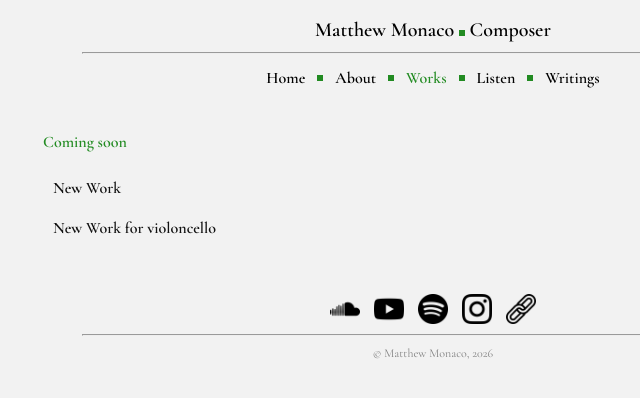
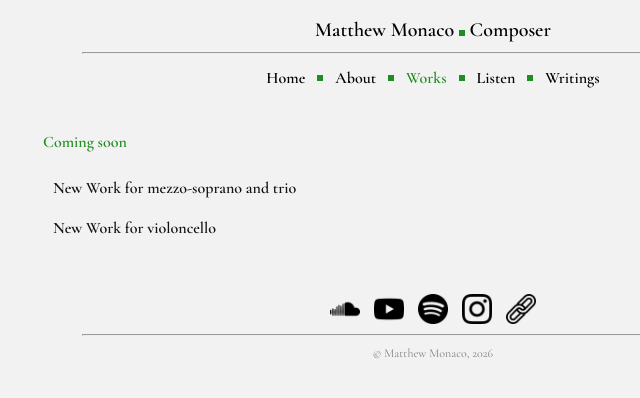
Before and after one commit to matthew-monaco/matthew-monaco.github.io, a Jekyll site: the page built from works_chronological.md, in a window 1280 px wide. Shown: the top 398 px of the page, without its empty margins (207-847 px from the left). Built offline with Jekyll 4.4.1, drawn with Linux system fonts in a browser that asks for light colours.

Commit message:
Update works_chronological.md

```diff
--- a/works_chronological.md
+++ b/works_chronological.md
@@ -7,7 +7,7 @@ permalink: /works_chronological
 <span class="green-bold">Coming soon</span>
 
 <details>
-  <summary><strong>New Work</strong></summary>
+  <summary><strong>New Work for mezzo-soprano and trio</strong></summary>
   <p>2026 <span style="color: green"> <span class="nav-dot"></span> </span> 7'</p>
   <p><em>Mezzo-soprano, flute, violoncello, and piano</em></p>
   <p>More details coming soon.</p>
```
